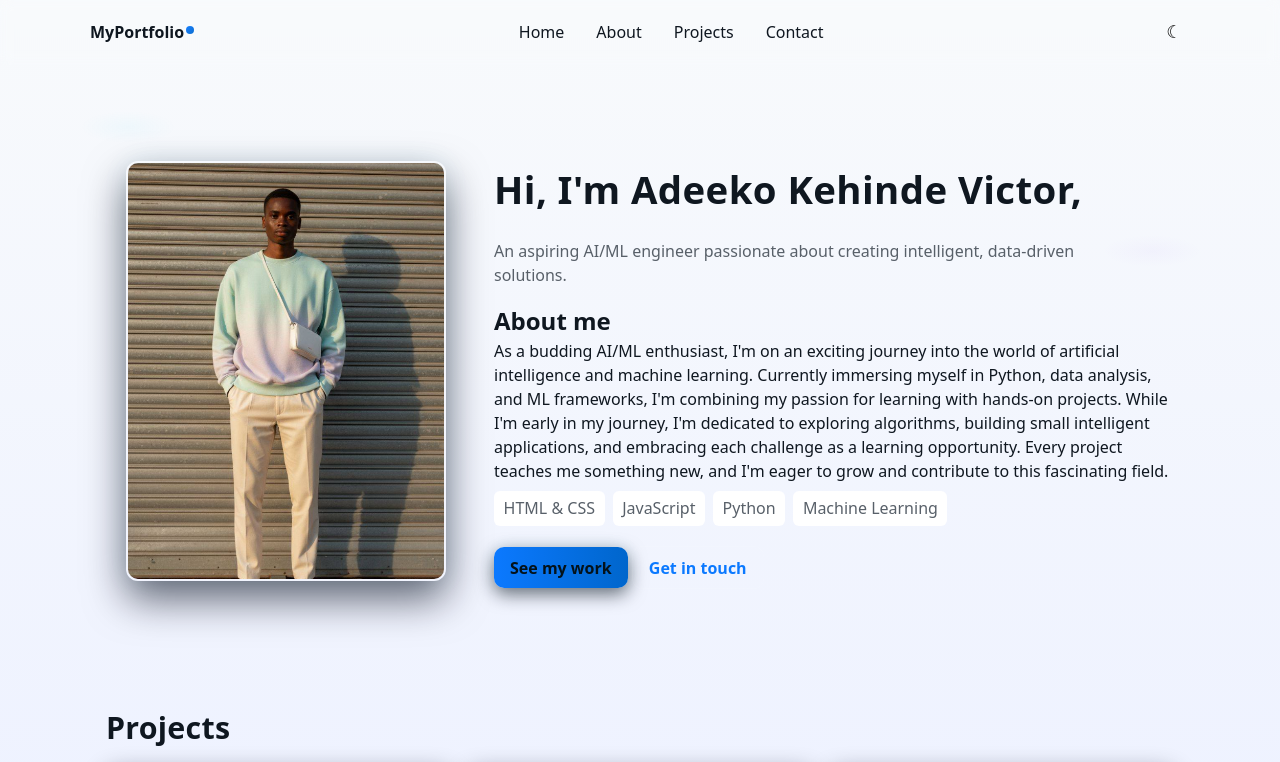
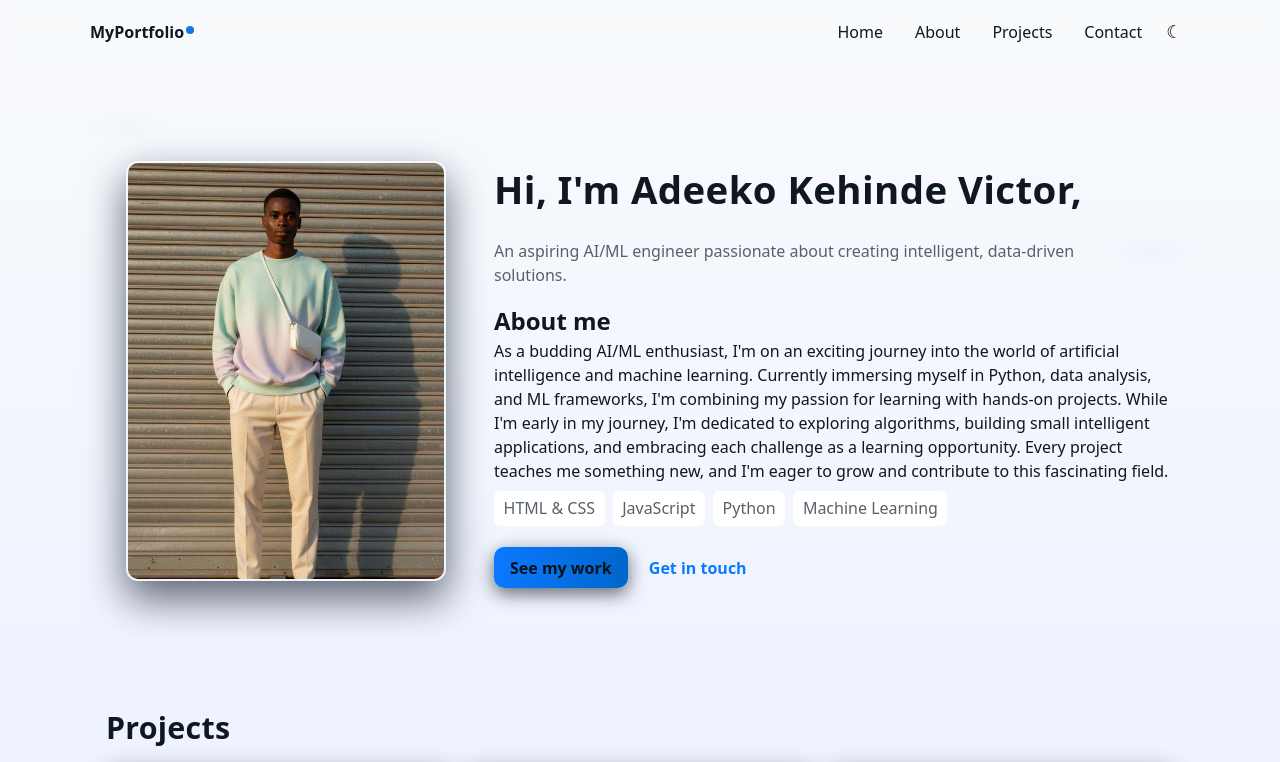
Before and after one commit to Bemaa01/Web-Tutorial, a plain HTML site: page Personal Portfolio/index.html in a window 1280 px wide. Shown: the top 762 px of the page. Drawn offline with Linux system fonts and the light colour scheme.

Commit message:
Resolve merge conflicts

```diff
--- a/Personal Portfolio/index.html
+++ b/Personal Portfolio/index.html
@@ -11,6 +11,7 @@
 		<header class="site-header">
 			<div class="container header-inner">
 				<a class="logo" href="#">MyPortfolio</a>
+				<div class="header-right">
 					<nav class="main-nav" aria-label="Main navigation">
 						<button class="nav-toggle" aria-expanded="false" aria-controls="nav-list" aria-label="Toggle navigation">
 							<span class="hamburger"></span>
@@ -23,6 +24,7 @@
 						</ul>
 					</nav>
 					<button class="theme-toggle" aria-label="Toggle theme">☾</button>
+				</div>
 			</div>
 		</header>
 
```
Lines whose indentation alone changed are shown as unchanged.
